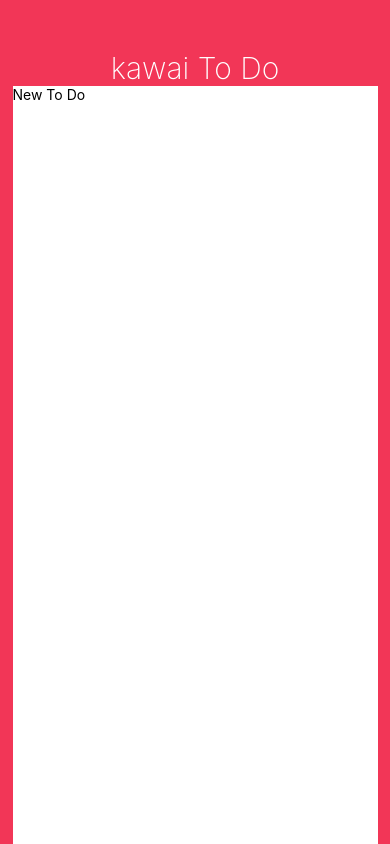
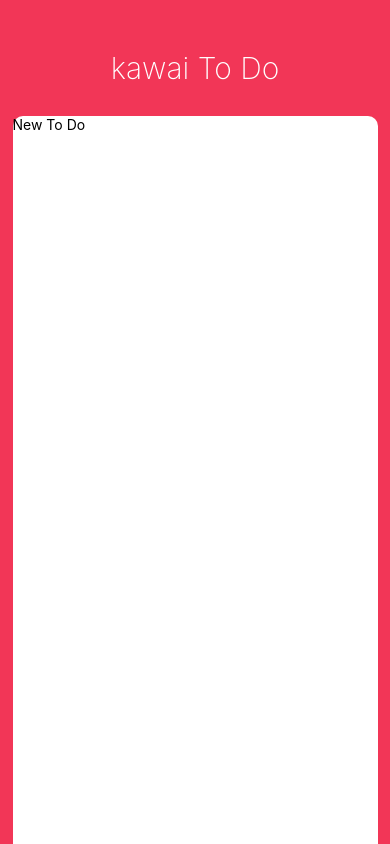
Before and after one commit to graffiti4u/kawai-todo, a React Native app: screen / in a window 390 px wide. Built offline with nearby package versions, Linux system fonts and the light colour scheme.

Commit message:
<Platform>을 이용하여 ios와 android에서의 코딩 분리.

```diff
--- a/App.js
+++ b/App.js
@@ -6,6 +6,7 @@ import {
   StatusBar,
   TextInput,
   Dimensions,
+  Platform,
 } from 'react-native';
 
 const { height, width } = Dimensions.get('window');
@@ -35,10 +36,27 @@ const styles = StyleSheet.create({
     fontSize: 30,
     marginTop: 50,
     fontWeight: '200',
+    marginBottom: 30,
   },
   card: {
     backgroundColor: 'white',
     flex: 1,
     width: width - 25,
+    borderTopLeftRadius: 10,
+    borderTopRightRadius: 10,
+    ...Platform.select({
+      ios: {
+        shadowColor: 'rgb(50, 50, 50)',
+        shadowOpacity: 0.5,
+        shadowRadius: 5,
+        shadowOffset: {
+          height: -1,
+          width: 0,
+        },
+      },
+      android: {
+        elevation: 3,
+      },
+    }),
   },
 });
```
